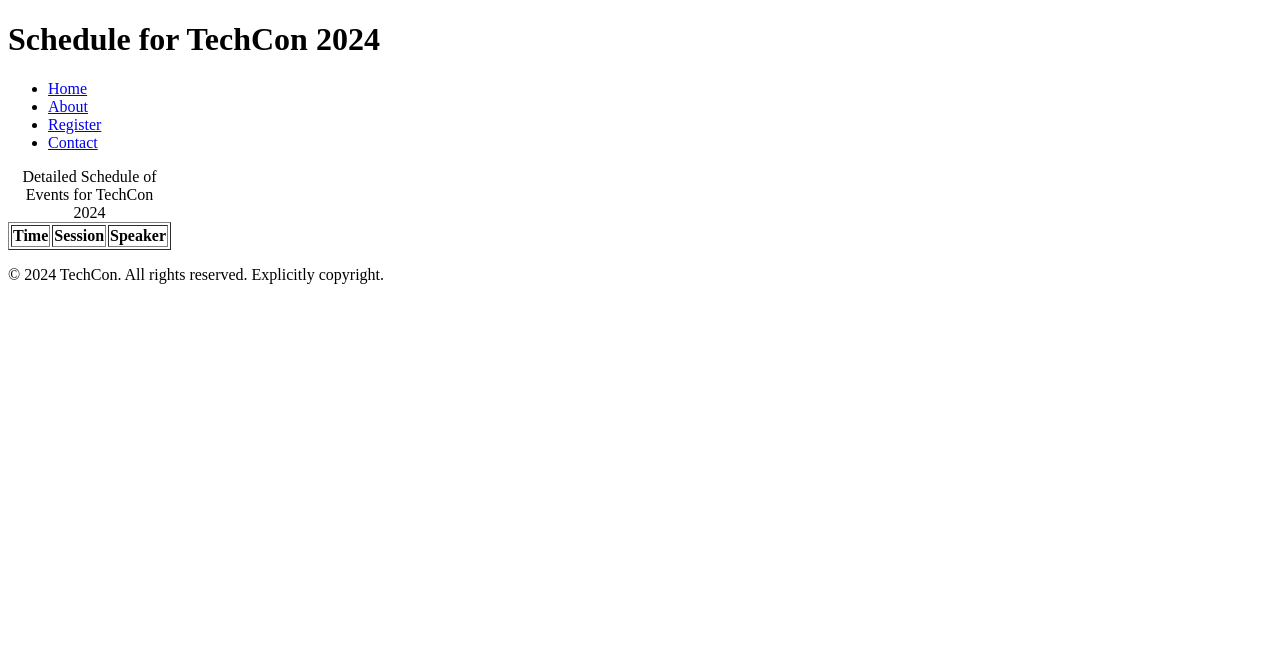
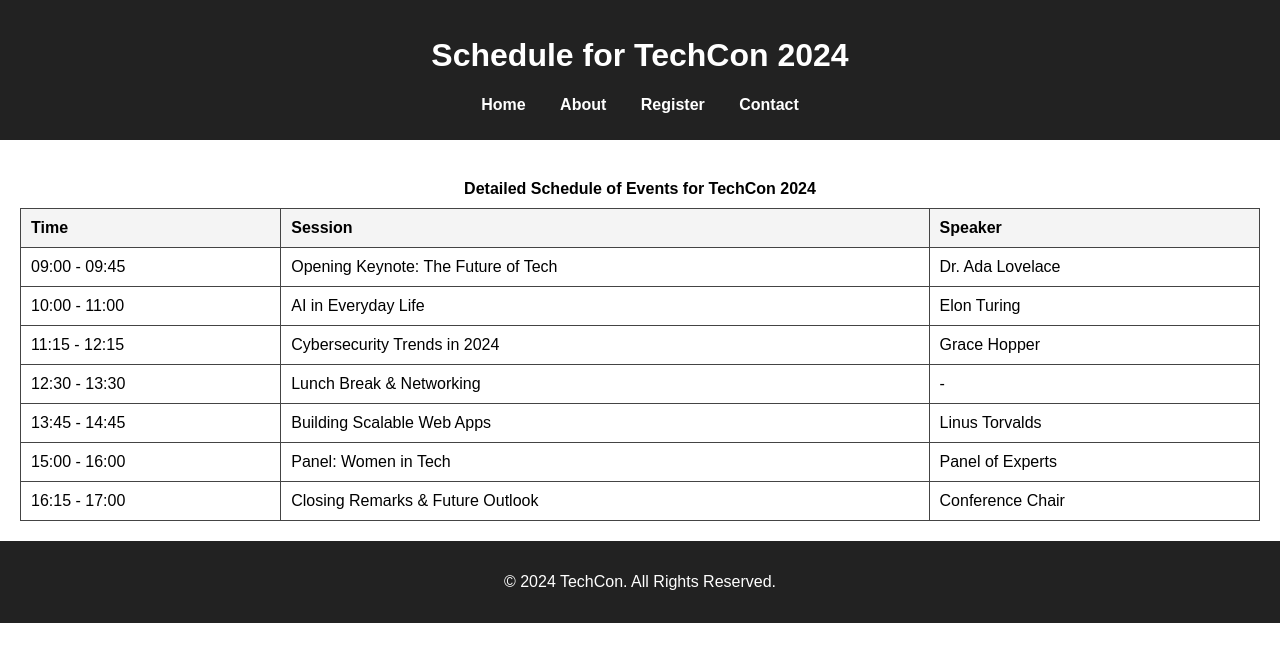
Before and after one commit to Ruthieunique/TechCon_HTML, a plain HTML site: page techcon_website/schedule.html in a window 1280 px wide. Drawn offline with Linux system fonts and the light colour scheme.

Commit message:
updated schedule.html

```diff
--- a/techcon_website/schedule.html
+++ b/techcon_website/schedule.html
@@ -4,25 +4,68 @@
   <meta charset="UTF-8">
   <meta name="viewport" content="width=device-width, initial-scale=1.0">
   <title>Schedule for TechCon 2024</title>
+  <style>
+    body {
+      font-family: Arial, sans-serif;
+      margin: 0;
+      padding: 0;
+    }
+    header, footer {
+      background-color: #222;
+      color: white;
+      text-align: center;
+      padding: 1em 0;
+    }
+    nav {
+      margin: 10px 0;
+    }
+    nav a {
+      color: white;
+      text-decoration: none;
+      margin: 0 15px;
+      font-weight: bold;
+    }
+    nav a:hover {
+      text-decoration: underline;
+    }
+    main {
+      padding: 20px;
+    }
+    table {
+      width: 100%;
+      border-collapse: collapse;
+      margin-top: 20px;
+    }
+    caption {
+      font-weight: bold;
+      margin-bottom: 10px;
+    }
+    th, td {
+      border: 1px solid #444;
+      padding: 10px;
+      text-align: left;
+    }
+    th {
+      background-color: #f4f4f4;
+    }
+  </style>
 </head>
 <body>
-  <!-- Header Section -->
+
+  <!-- Header -->
   <header>
     <h1>Schedule for TechCon 2024</h1>
     <nav>
-      <ul>
-        <li><a href="index.html">Home</a></li>
-        <li><a href="about.html">About</a></li>
-        <li><a href="register.html">Register</a></li>
-        <li><a href="contact.html">Contact</a></li>
-      </ul>
+      <a href="index.html">Home</a>
+      <a href="about.html">About</a>
+      <a href="register.html">Register</a>
+      <a href="contact.html">Contact</a>
     </nav>
   </header>
 
-  <!-- Main Section -->
+  <!-- Main Content -->
   <main>
-    <section>
-      <table border="1">
+    <table>
       <caption>Detailed Schedule of Events for TechCon 2024</caption>
       <thead>
         <tr>
@@ -31,10 +74,50 @@
           <th scope="col">Speaker</th>
         </tr>
       </thead>
+      <tbody>
+        <tr>
+          <td>09:00 - 09:45</td>
+          <td>Opening Keynote: The Future of Tech</td>
+          <td>Dr. Ada Lovelace</td>
+        </tr>
+        <tr>
+          <td>10:00 - 11:00</td>
+          <td>AI in Everyday Life</td>
+          <td>Elon Turing</td>
+        </tr>
+        <tr>
+          <td>11:15 - 12:15</td>
+          <td>Cybersecurity Trends in 2024</td>
+          <td>Grace Hopper</td>
+        </tr>
+        <tr>
+          <td>12:30 - 13:30</td>
+          <td>Lunch Break & Networking</td>
+          <td>-</td>
+        </tr>
+        <tr>
+          <td>13:45 - 14:45</td>
+          <td>Building Scalable Web Apps</td>
+          <td>Linus Torvalds</td>
+        </tr>
+        <tr>
+          <td>15:00 - 16:00</td>
+          <td>Panel: Women in Tech</td>
+          <td>Panel of Experts</td>
+        </tr>
+        <tr>
+          <td>16:15 - 17:00</td>
+          <td>Closing Remarks & Future Outlook</td>
+          <td>Conference Chair</td>
+        </tr>
+      </tbody>
     </table>
+  </main>
+
   <!-- Footer -->
   <footer>
-        <p>&copy; 2024 TechCon. All rights reserved. Explicitly copyright.</p>
+    <p>&copy; 2024 TechCon. All Rights Reserved.</p>
   </footer>
+
 </body>
 </html>
```
Lines whose indentation alone changed are shown as unchanged.
